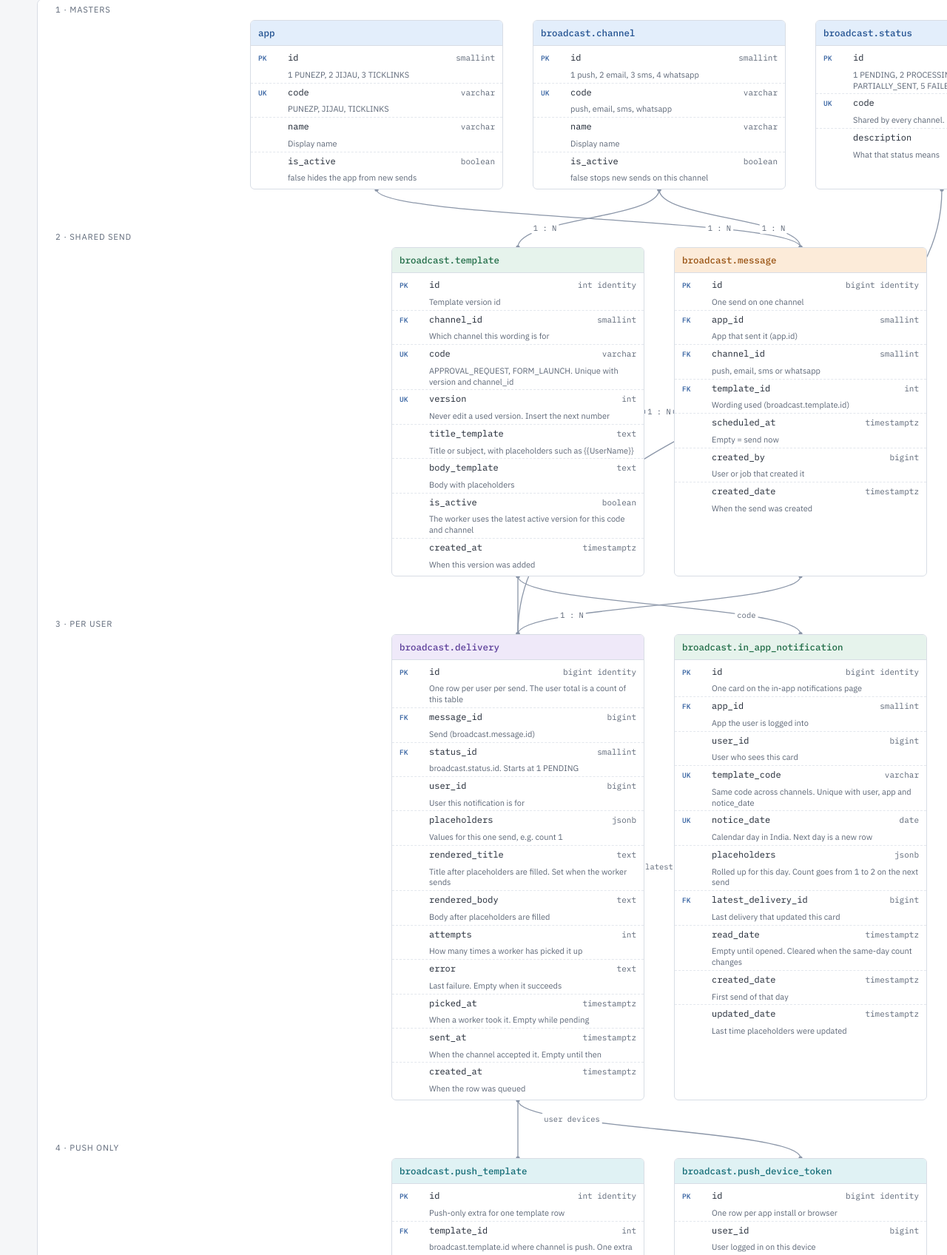
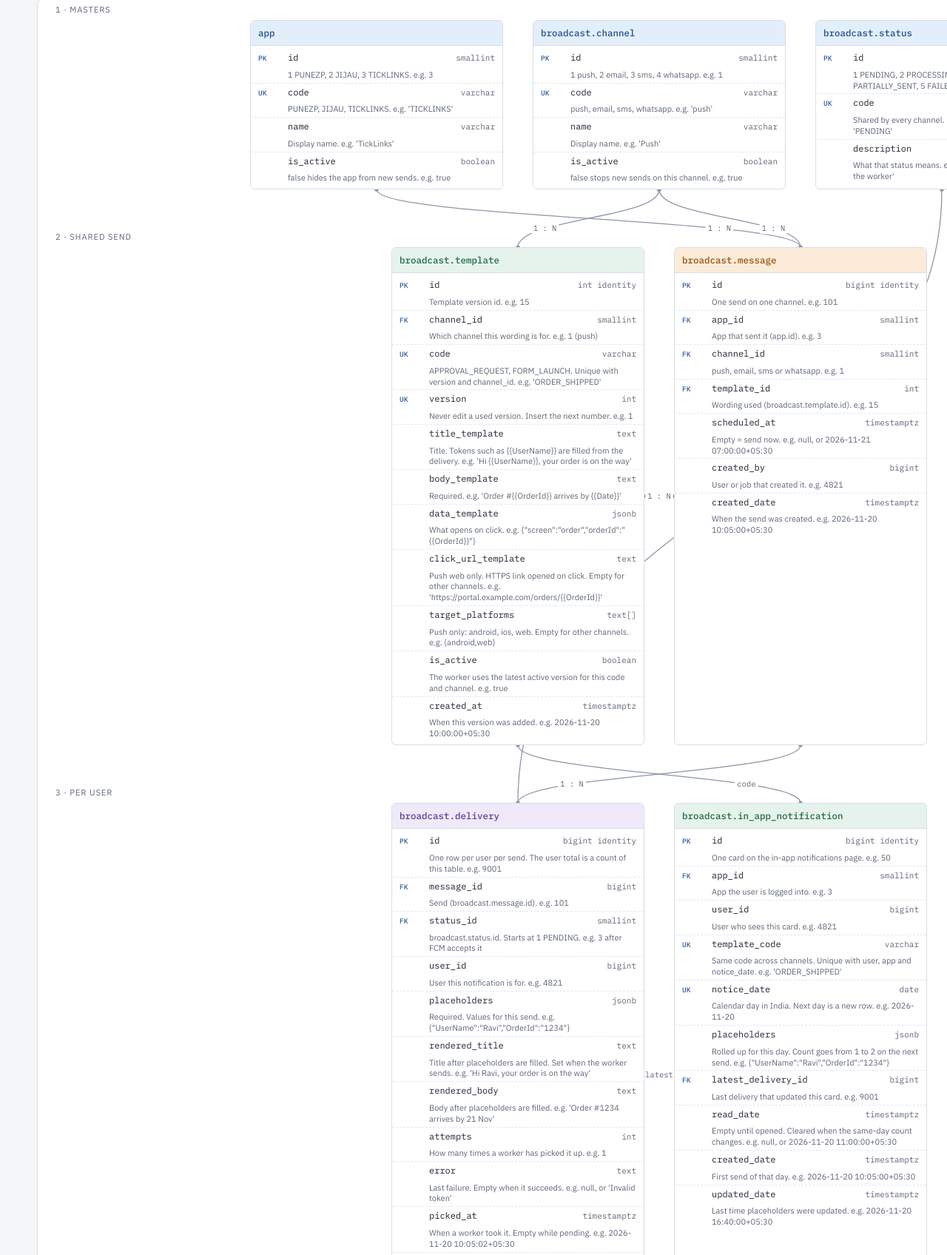
Before and after one commit to saptesh07/notification-db-architecture, a plain HTML site: page index.html in a window 1280 px wide. Shown: the part 242-1938 px from the top of the page at 74% size. Drawn offline with Linux system fonts and the light colour scheme.

Commit message:
Update index.html

```diff
--- a/index.html
+++ b/index.html
@@ -77,7 +77,7 @@ code{font-family:var(--mono);font-size:.85em;color:var(--accent)}
 <div class="wrap">
   <header>
     <h1>Broadcast Schema v2</h1>
-    <p class="lede">Common tables are used by every channel. A count of <code>broadcast.delivery</code> is how many notifications a user was sent. <code>broadcast.push_template</code> and <code>broadcast.push_device_token</code> are push only, from the push guide. Email, SMS and WhatsApp get their own extra tables later.</p>
+    <p class="lede">Common tables are used by every channel. <code>broadcast.template</code> holds the wording and the placeholder list for push, email, SMS and WhatsApp. A count of <code>broadcast.delivery</code> is how many notifications a user was sent. <code>broadcast.push_device_token</code> is the only push-only table.</p>
   </header>
 
   <section>
@@ -115,7 +115,6 @@ code{font-family:var(--mono);font-size:.85em;color:var(--accent)}
 
         <div class="tier row-flex">
           <span class="tier-label">4 · Push only</span>
-          <div class="tbl" data-t="broadcast.push_template" data-g="push"></div>
           <div class="tbl" data-t="broadcast.push_device_token" data-g="push"></div>
         </div>
       </div>
@@ -126,10 +125,10 @@ code{font-family:var(--mono);font-size:.85em;color:var(--accent)}
     <h2>Table groups</h2>
     <div class="groups">
       <div class="g"><h3>Masters</h3><p><code>app</code> is PUNEZP, JIJAU or TICKLINKS. <code>broadcast.channel</code> is push, email, SMS or WhatsApp. <code>broadcast.status</code> is the shared send status from the push guide.</p></div>
-      <div class="g"><h3>Template and message</h3><p><code>broadcast.template</code> is the wording for one channel and one version. <code>broadcast.message</code> is one send: app, channel, template and schedule. It does not store title, body or a button.</p></div>
+      <div class="g"><h3>Template and message</h3><p><code>broadcast.template</code> is the wording for every channel. Tokens such as <code>{{OrderId}}</code> sit in <code>body_template</code> and <code>data_template</code>. <code>broadcast.message</code> is one send: app, channel, template and schedule.</p></div>
       <div class="g"><h3>Delivery</h3><p>One row per user per send, for every channel. This is the place that answers how many notifications a user was sent. The push worker updates status, error and <code>sent_at</code> here.</p></div>
       <div class="g"><h3>In-app page</h3><p>One card per user, template code and calendar day. A later send the same day updates <code>placeholders</code>. The next day inserts a new row. Message and delivery still get a new row every time.</p></div>
-      <div class="g"><h3>Push only</h3><p><code>broadcast.push_template</code> holds the FCM data, web click URL and target devices. <code>broadcast.push_device_token</code> is one token per Android, iOS or web install. Email, SMS and WhatsApp do not use these tables.</p></div>
+      <div class="g"><h3>Push only</h3><p><code>broadcast.push_device_token</code> is one FCM token per Android, iOS or web install. Email, SMS and WhatsApp do not use this table. Push wording, data and click URL live on <code>broadcast.template</code>.</p></div>
     </div>
   </section>
 
@@ -138,7 +137,8 @@ code{font-family:var(--mono);font-size:.85em;color:var(--accent)}
     <ol>
       <li>How many notifications a user was sent is <code>COUNT(*)</code> from <code>broadcast.delivery</code> for that <code>user_id</code>. Channel comes from the message.</li>
       <li><code>broadcast.template</code> is unique on <code>(code, version, channel_id)</code>. The same code can have a push row now and an email row later. A used version is not edited. Insert the next version.</li>
-      <li>A push send inserts one <code>broadcast.message</code>, one <code>broadcast.delivery</code> per user, and reads <code>broadcast.push_template</code> plus active <code>broadcast.push_device_token</code> rows. The worker writes <code>status_id</code>, <code>error</code>, <code>rendered_title</code>, <code>rendered_body</code> and <code>sent_at</code> on the delivery.</li>
+      <li>The template has no placeholders column. <code>body_template</code> is text such as <code>Order #{{OrderId}} arrives by {{Date}}</code>. <code>data_template</code> is the click payload, such as <code>{"screen":"order","orderId":"{{OrderId}}"}</code>. <code>broadcast.delivery.placeholders</code> is the values for that send, such as <code>{"UserName":"Ravi","OrderId":"1234"}</code>. The worker replaces every <code>{{OrderId}}</code> in the title, body and data from that JSON.</li>
+      <li>A push send inserts one <code>broadcast.message</code> and one <code>broadcast.delivery</code> per user. The worker reads that template, fills its tokens, and loads active <code>broadcast.push_device_token</code> rows. It writes <code>status_id</code>, <code>error</code>, <code>rendered_title</code>, <code>rendered_body</code> and <code>sent_at</code> on the delivery.</li>
       <li>The in-app screen reads <code>broadcast.in_app_notification</code> only. Same day is <code>app_id</code> + <code>user_id</code> + <code>template_code</code> + <code>notice_date</code>, using the calendar day in India. A same-day update clears <code>read_date</code>.</li>
       <li><code>latest_delivery_id</code> is the last delivery that updated the card. Earlier sends that day stay on <code>broadcast.message</code> and <code>broadcast.delivery</code>.</li>
       <li><code>broadcast.status</code> codes are 1 PENDING, 2 PROCESSING, 3 SENT, 4 PARTIALLY_SENT, 5 FAILED, 6 NO_DEVICE. Partially sent and No device are used by push. Email and SMS use the same list.</li>
@@ -153,84 +153,80 @@ code{font-family:var(--mono);font-size:.85em;color:var(--accent)}
 <script>
 const T = {
   app:[
-    ["PK","id","smallint","1 PUNEZP, 2 JIJAU, 3 TICKLINKS"],
-    ["UK","code","varchar","PUNEZP, JIJAU, TICKLINKS"],
-    ["","name","varchar","Display name"],
-    ["","is_active","boolean","false hides the app from new sends"]],
+    ["PK","id","smallint","1 PUNEZP, 2 JIJAU, 3 TICKLINKS. e.g. 3"],
+    ["UK","code","varchar","PUNEZP, JIJAU, TICKLINKS. e.g. 'TICKLINKS'"],
+    ["","name","varchar","Display name. e.g. 'TickLinks'"],
+    ["","is_active","boolean","false hides the app from new sends. e.g. true"]],
   "broadcast.channel":[
-    ["PK","id","smallint","1 push, 2 email, 3 sms, 4 whatsapp"],
-    ["UK","code","varchar","push, email, sms, whatsapp"],
-    ["","name","varchar","Display name"],
-    ["","is_active","boolean","false stops new sends on this channel"]],
+    ["PK","id","smallint","1 push, 2 email, 3 sms, 4 whatsapp. e.g. 1"],
+    ["UK","code","varchar","push, email, sms, whatsapp. e.g. 'push'"],
+    ["","name","varchar","Display name. e.g. 'Push'"],
+    ["","is_active","boolean","false stops new sends on this channel. e.g. true"]],
   "broadcast.status":[
-    ["PK","id","smallint","1 PENDING, 2 PROCESSING, 3 SENT, 4 PARTIALLY_SENT, 5 FAILED, 6 NO_DEVICE"],
-    ["UK","code","varchar","Shared by every channel. Matches the push guide"],
-    ["","description","text","What that status means"]],
+    ["PK","id","smallint","1 PENDING, 2 PROCESSING, 3 SENT, 4 PARTIALLY_SENT, 5 FAILED, 6 NO_DEVICE. e.g. 1"],
+    ["UK","code","varchar","Shared by every channel. Matches the push guide. e.g. 'PENDING'"],
+    ["","description","text","What that status means. e.g. 'Waiting to be picked up by the worker'"]],
   "broadcast.template":[
-    ["PK","id","int identity","Template version id"],
-    ["FK","channel_id","smallint","Which channel this wording is for"],
-    ["UK","code","varchar","APPROVAL_REQUEST, FORM_LAUNCH. Unique with version and channel_id"],
-    ["UK","version","int","Never edit a used version. Insert the next number"],
-    ["","title_template","text","Title or subject, with placeholders such as {{UserName}}"],
-    ["","body_template","text","Body with placeholders"],
-    ["","is_active","boolean","The worker uses the latest active version for this code and channel"],
-    ["","created_at","timestamptz","When this version was added"]],
+    ["PK","id","int identity","Template version id. e.g. 15"],
+    ["FK","channel_id","smallint","Which channel this wording is for. e.g. 1 (push)"],
+    ["UK","code","varchar","APPROVAL_REQUEST, FORM_LAUNCH. Unique with version and channel_id. e.g. 'ORDER_SHIPPED'"],
+    ["UK","version","int","Never edit a used version. Insert the next number. e.g. 1"],
+    ["","title_template","text","Title. Tokens such as {{UserName}} are filled from the delivery. e.g. 'Hi {{UserName}}, your order is on the way'"],
+    ["","body_template","text","Required. e.g. 'Order #{{OrderId}} arrives by {{Date}}'"],
+    ["","data_template","jsonb","What opens on click. e.g. {\"screen\":\"order\",\"orderId\":\"{{OrderId}}\"}"],
+    ["","click_url_template","text","Push web only. HTTPS link opened on click. Empty for other channels. e.g. 'https://portal.example.com/orders/{{OrderId}}'"],
+    ["","target_platforms","text[]","Push only: android, ios, web. Empty for other channels. e.g. {android,web}"],
+    ["","is_active","boolean","The worker uses the latest active version for this code and channel. e.g. true"],
+    ["","created_at","timestamptz","When this version was added. e.g. 2026-11-20 10:00:00+05:30"]],
   "broadcast.message":[
-    ["PK","id","bigint identity","One send on one channel"],
-    ["FK","app_id","smallint","App that sent it (app.id)"],
-    ["FK","channel_id","smallint","push, email, sms or whatsapp"],
-    ["FK","template_id","int","Wording used (broadcast.template.id)"],
-    ["","scheduled_at","timestamptz","Empty = send now"],
-    ["","created_by","bigint","User or job that created it"],
-    ["","created_date","timestamptz","When the send was created"]],
+    ["PK","id","bigint identity","One send on one channel. e.g. 101"],
+    ["FK","app_id","smallint","App that sent it (app.id). e.g. 3"],
+    ["FK","channel_id","smallint","push, email, sms or whatsapp. e.g. 1"],
+    ["FK","template_id","int","Wording used (broadcast.template.id). e.g. 15"],
+    ["","scheduled_at","timestamptz","Empty = send now. e.g. null, or 2026-11-21 07:00:00+05:30"],
+    ["","created_by","bigint","User or job that created it. e.g. 4821"],
+    ["","created_date","timestamptz","When the send was created. e.g. 2026-11-20 10:05:00+05:30"]],
   "broadcast.delivery":[
-    ["PK","id","bigint identity","One row per user per send. The user total is a count of this table"],
-    ["FK","message_id","bigint","Send (broadcast.message.id)"],
-    ["FK","status_id","smallint","broadcast.status.id. Starts at 1 PENDING"],
-    ["","user_id","bigint","User this notification is for"],
-    ["","placeholders","jsonb","Values for this one send, e.g. count 1"],
-    ["","rendered_title","text","Title after placeholders are filled. Set when the worker sends"],
-    ["","rendered_body","text","Body after placeholders are filled"],
-    ["","attempts","int","How many times a worker has picked it up"],
-    ["","error","text","Last failure. Empty when it succeeds"],
-    ["","picked_at","timestamptz","When a worker took it. Empty while pending"],
-    ["","sent_at","timestamptz","When the channel accepted it. Empty until then"],
-    ["","created_at","timestamptz","When the row was queued"]],
+    ["PK","id","bigint identity","One row per user per send. The user total is a count of this table. e.g. 9001"],
+    ["FK","message_id","bigint","Send (broadcast.message.id). e.g. 101"],
+    ["FK","status_id","smallint","broadcast.status.id. Starts at 1 PENDING. e.g. 3 after FCM accepts it"],
+    ["","user_id","bigint","User this notification is for. e.g. 4821"],
+    ["","placeholders","jsonb","Required. Values for this send. e.g. {\"UserName\":\"Ravi\",\"OrderId\":\"1234\"}"],
+    ["","rendered_title","text","Title after placeholders are filled. Set when the worker sends. e.g. 'Hi Ravi, your order is on the way'"],
+    ["","rendered_body","text","Body after placeholders are filled. e.g. 'Order #1234 arrives by 21 Nov'"],
+    ["","attempts","int","How many times a worker has picked it up. e.g. 1"],
+    ["","error","text","Last failure. Empty when it succeeds. e.g. null, or 'Invalid token'"],
+    ["","picked_at","timestamptz","When a worker took it. Empty while pending. e.g. 2026-11-20 10:05:02+05:30"],
+    ["","sent_at","timestamptz","When the channel accepted it. Empty until then. e.g. 2026-11-20 10:05:03+05:30"],
+    ["","created_at","timestamptz","When the row was queued. e.g. 2026-11-20 10:05:00+05:30"]],
   "broadcast.in_app_notification":[
-    ["PK","id","bigint identity","One card on the in-app notifications page"],
-    ["FK","app_id","smallint","App the user is logged into"],
-    ["","user_id","bigint","User who sees this card"],
-    ["UK","template_code","varchar","Same code across channels. Unique with user, app and notice_date"],
-    ["UK","notice_date","date","Calendar day in India. Next day is a new row"],
-    ["","placeholders","jsonb","Rolled up for this day. Count goes from 1 to 2 on the next send"],
-    ["FK","latest_delivery_id","bigint","Last delivery that updated this card"],
-    ["","read_date","timestamptz","Empty until opened. Cleared when the same-day count changes"],
-    ["","created_date","timestamptz","First send of that day"],
-    ["","updated_date","timestamptz","Last time placeholders were updated"]],
-  "broadcast.push_template":[
-    ["PK","id","int identity","Push-only extra for one template row"],
-    ["FK","template_id","int","broadcast.template.id where channel is push. One extra row"],
-    ["","data_template","jsonb","FCM data, e.g. screen and record id, with placeholders"],
-    ["","click_url_template","text","Web push only. HTTPS link opened on click"],
-    ["","target_platforms","text[]","android, ios, web. The worker filters device tokens with this"]],
+    ["PK","id","bigint identity","One card on the in-app notifications page. e.g. 50"],
+    ["FK","app_id","smallint","App the user is logged into. e.g. 3"],
+    ["","user_id","bigint","User who sees this card. e.g. 4821"],
+    ["UK","template_code","varchar","Same code across channels. Unique with user, app and notice_date. e.g. 'ORDER_SHIPPED'"],
+    ["UK","notice_date","date","Calendar day in India. Next day is a new row. e.g. 2026-11-20"],
+    ["","placeholders","jsonb","Rolled up for this day. Count goes from 1 to 2 on the next send. e.g. {\"UserName\":\"Ravi\",\"OrderId\":\"1234\"}"],
+    ["FK","latest_delivery_id","bigint","Last delivery that updated this card. e.g. 9001"],
+    ["","read_date","timestamptz","Empty until opened. Cleared when the same-day count changes. e.g. null, or 2026-11-20 11:00:00+05:30"],
+    ["","created_date","timestamptz","First send of that day. e.g. 2026-11-20 10:05:00+05:30"],
+    ["","updated_date","timestamptz","Last time placeholders were updated. e.g. 2026-11-20 16:40:00+05:30"]],
   "broadcast.push_device_token":[
-    ["PK","id","bigint identity","One row per app install or browser"],
-    ["","user_id","bigint","User logged in on this device"],
-    ["","access_token_guid","uuid","Login session. Logout sets is_active false"],
-    ["UK","fcm_token","text","FCM device token"],
-    ["","device_platform","varchar","android, ios or web. Not the broadcast channel"],
-    ["","app_version","varchar","App version at registration"],
-    ["","user_agent","text","Web only: laptop or mobile browser"],
-    ["","is_active","boolean","false after logout, a dead token, or 60 days unseen"],
-    ["","created_at","timestamptz","When the token was first saved"],
-    ["","last_seen_at","timestamptz","Last time the app or site refreshed it"]]
+    ["PK","id","bigint identity","One row per app install or browser. e.g. 77"],
+    ["","user_id","bigint","User logged in on this device. e.g. 4821"],
+    ["","access_token_guid","uuid","Login session. Logout sets is_active false. e.g. '3f2a9c1e-7b04-4d6a-9e11-0c5b8a2d4f60'"],
+    ["UK","fcm_token","text","FCM device token. e.g. 'dK3xY7...long-fcm-token'"],
+    ["","device_platform","varchar","android, ios or web. Not the broadcast channel. e.g. 'android'"],
+    ["","app_version","varchar","App version at registration. e.g. '4.2.1'"],
+    ["","user_agent","text","Web only: laptop or mobile browser. e.g. 'Mozilla/5.0 (Linux; Android 14)'"],
+    ["","is_active","boolean","false after logout, a dead token, or 60 days unseen. e.g. true"],
+    ["","created_at","timestamptz","When the token was first saved. e.g. 2026-11-01 09:12:00+05:30"],
+    ["","last_seen_at","timestamptz","Last time the app or site refreshed it. e.g. 2026-11-20 10:04:00+05:30"]]
 };
 const E = [
   ["app","bottom","broadcast.message","top","1 : N"],
   ["broadcast.channel","bottom","broadcast.template","top","1 : N"],
   ["broadcast.channel","bottom","broadcast.message","top","1 : N"],
   ["broadcast.template","right","broadcast.message","left","1 : N"],
-  ["broadcast.template","bottom","broadcast.push_template","top","1 : 1"],
   ["broadcast.template","bottom","broadcast.in_app_notification","top","code"],
   ["broadcast.message","bottom","broadcast.delivery","top","1 : N"],
   ["broadcast.status","bottom","broadcast.delivery","top","1 : N"],
```
